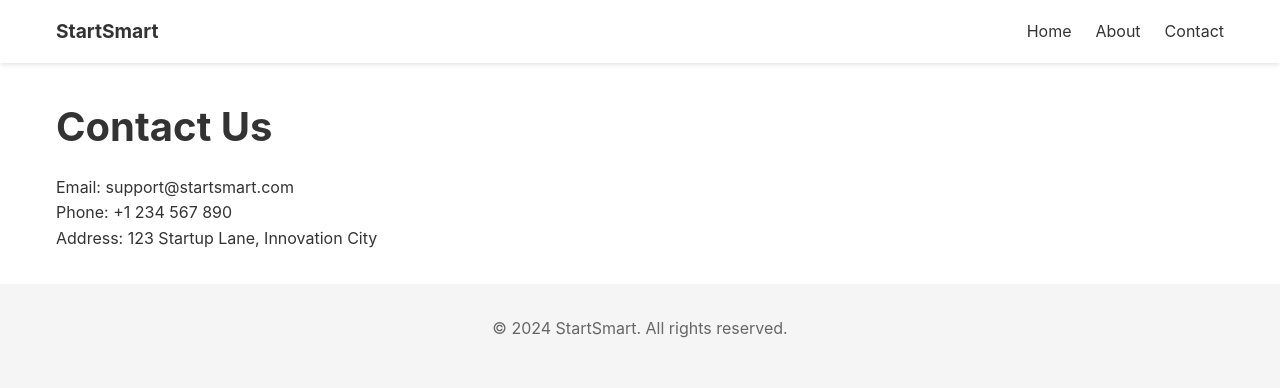
After one commit to FawazKhan1011/Cyber-Cypher-4.0, a Flask app: template templates/contact.html in a window 1280 px wide. The commit adds this page. Shown: the top 388 px of the page. Run offline with Flask 3, Linux system fonts and the light colour scheme; the template is opened without the code that fills it, so the values that code supplies are empty.

Commit message:
routing still remaining
do routing of about contact and learnmore

```diff
--- /dev/null
+++ b/templates/contact.html
@@ -0,0 +1,36 @@
+<!DOCTYPE html>
+<html lang="en">
+<head>
+    <meta charset="UTF-8">
+    <meta name="viewport" content="width=device-width, initial-scale=1.0">
+    <title>Contact - StartSmart</title>
+    <link rel="stylesheet" href="{{ url_for('static', filename='styles.css') }}">
+</head>
+<body>
+    <header>
+        <nav>
+            <a href="/">
+                <div class="logo">
+                    <span>StartSmart</span>
+                </div>
+            </a>
+            <ul>
+                <li><a href="/">Home</a></li>
+                <li><a href="/templates/about.htm">About</a></li>
+                <li><a href="/templates/contact">Contact</a></li>
+            </ul>
+        </nav>
+    </header>
+    <main>
+        <section class="contact">
+            <h1>Contact Us</h1>
+            <p>Email: support@startsmart.com</p>
+            <p>Phone: +1 234 567 890</p>
+            <p>Address: 123 Startup Lane, Innovation City</p>
+        </section>
+    </main>
+    <footer>
+        <p>&copy; 2024 StartSmart. All rights reserved.</p>
+    </footer>
+</body>
+</html>
--- a/templates/index.html
+++ b/templates/index.html
@@ -17,8 +17,8 @@
             </a>
             <ul>
                 <li><a href="#features">Features</a></li>
-                <li><a href="#about">About</a></li>
-                <li><a href="#contact">Contact</a></li>
+                <li><a href="/templates/about.htm">About</a></li>
+                <li><a href="/templates/contact.html">Contact</a></li>
             </ul>
         </nav>
     </header>
@@ -29,7 +29,7 @@
             <p>Your AI-powered companion for the entire startup journey—from idea validation to growth.</p>
             <div class="cta-buttons">
                 <a href="/promt" class="button primary">Get Started</a>
-                <a href="#" class="button secondary">Learn More</a>
+                <a href="/templates/learnmore.html" class="button secondary">Learn More</a>
             </div>
         </section>
 
```
Also changed, not shown: templates/about.htm (added, +34 -0 lines), templates/learnmore.html (added, +34 -0 lines).
